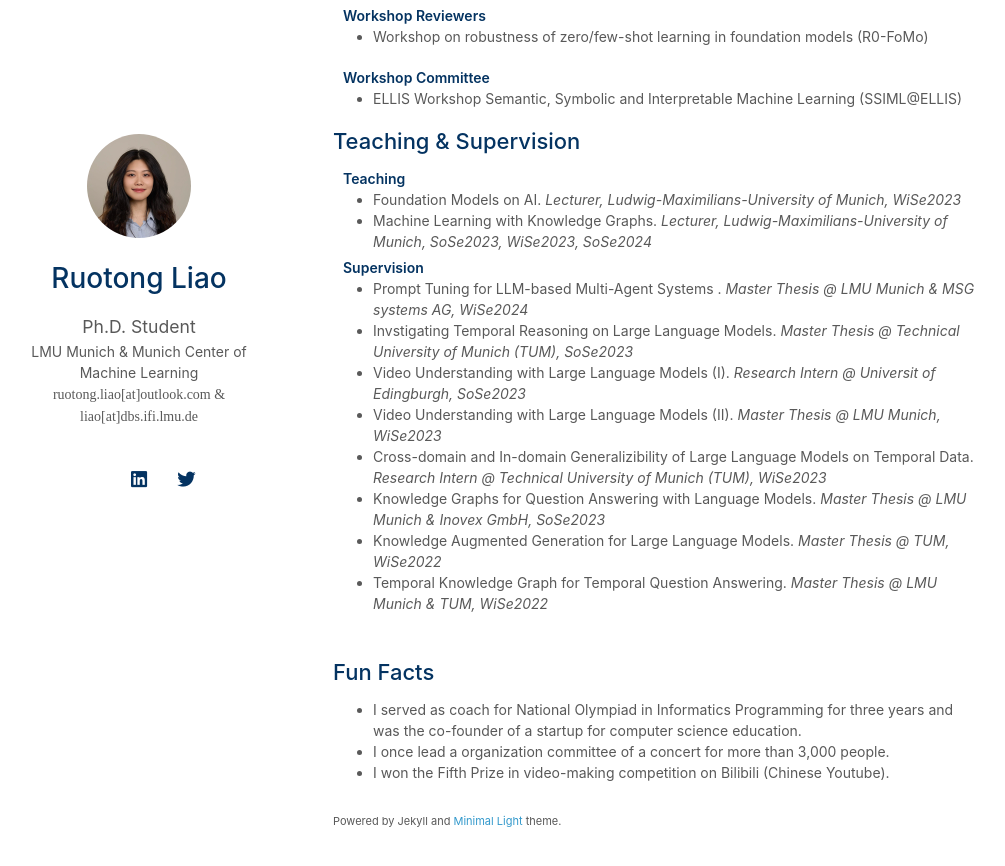
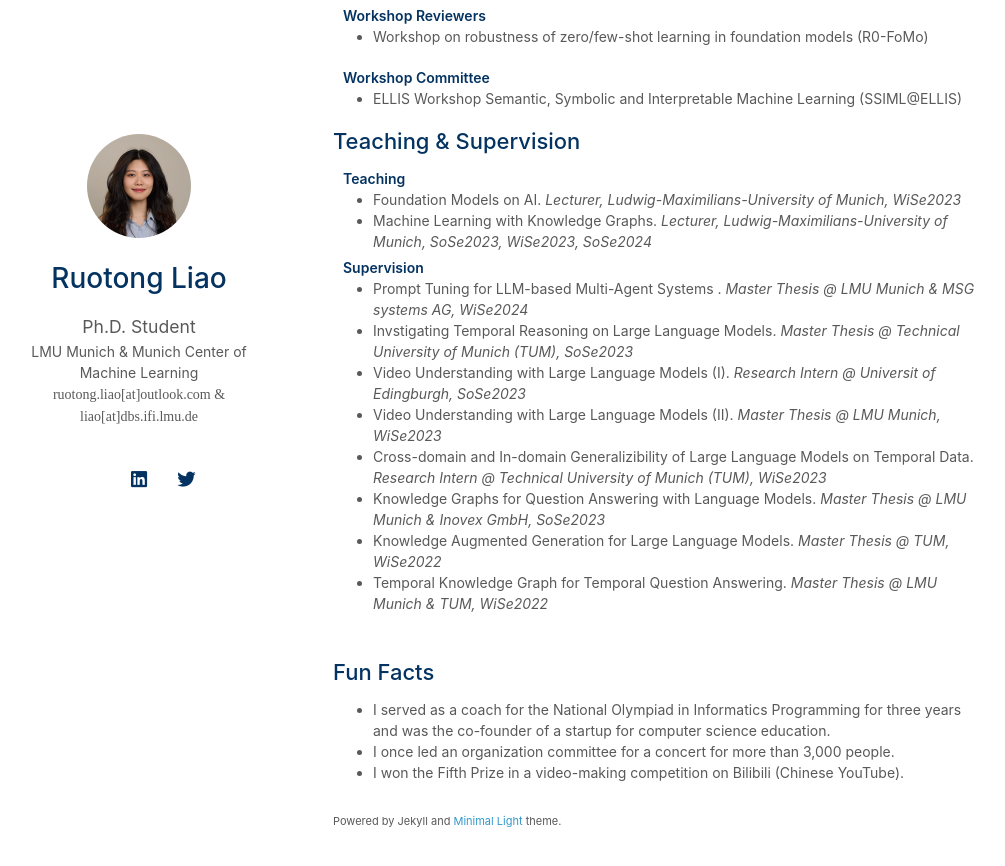
Before and after one commit to mayhugotong/mayhugotong.github.io, a Jekyll site: the page built from index.md, in a window 1280 px wide and 900 px high, scrolled down 2496 px. Shown: the top 866 px of the window, without its empty margins (137-1142 px from the left). Built offline with Jekyll 4.4.1, drawn with Linux system fonts in a browser that asks for light colours; nearby versions of some CDN libraries; a style sheet for code colours, icons or effects is not loaded; our own code applies the rules of GitHub Pages for plain Markdown files.

Commit message:
Update services.md

```diff
--- a/_includes/services.md
+++ b/_includes/services.md
@@ -61,7 +61,7 @@ Semantic, Symbolic and Interpretable Machine Learning (SSIML@ELLIS)</autocolor><
 
 ## Fun Facts
 <ul style="margin:0 0 5px;">
-  <li><autocolor> I served as coach for National Olympiad in Informatics Programming for three years and was the co-founder of a startup for computer science education. </autocolor></li>
-  <li><autocolor> I once lead a organization committee of a concert for more than 3,000 people. </autocolor></li>
-  <li><autocolor> I won the Fifth Prize in video-making competition on Bilibili (Chinese Youtube).</autocolor></li>
+  <li><autocolor> I served as a coach for the National Olympiad in Informatics Programming for three years and was the co-founder of a startup for computer science education. </autocolor></li>
+  <li><autocolor> I once led an organization committee for a concert for more than 3,000 people. </autocolor></li>
+  <li><autocolor> I won the Fifth Prize in a video-making competition on Bilibili (Chinese YouTube).</autocolor></li>
   <!-- <li><autocolor> I serve as consultant for United Nations regarding Generative AI.</i> </autocolor></li> -->
```
